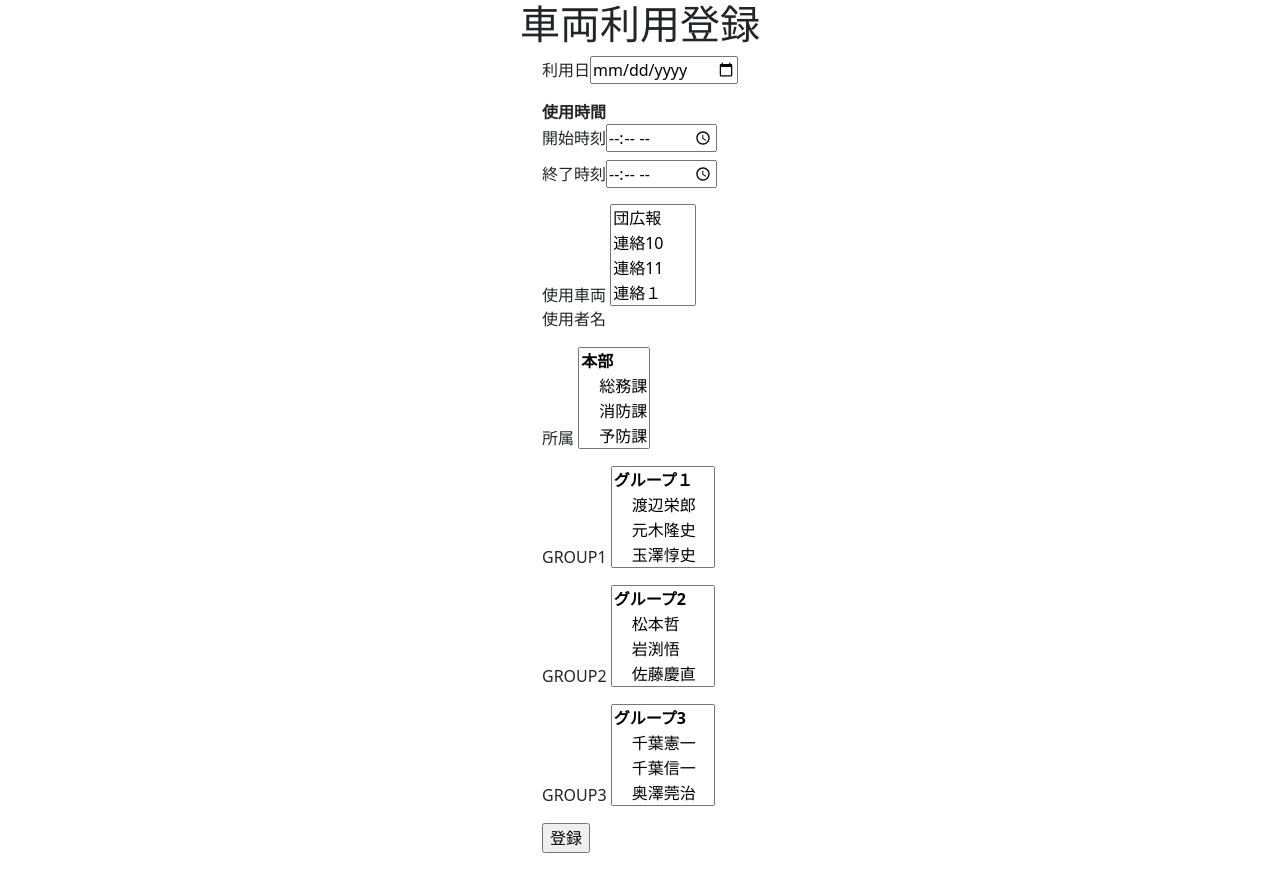
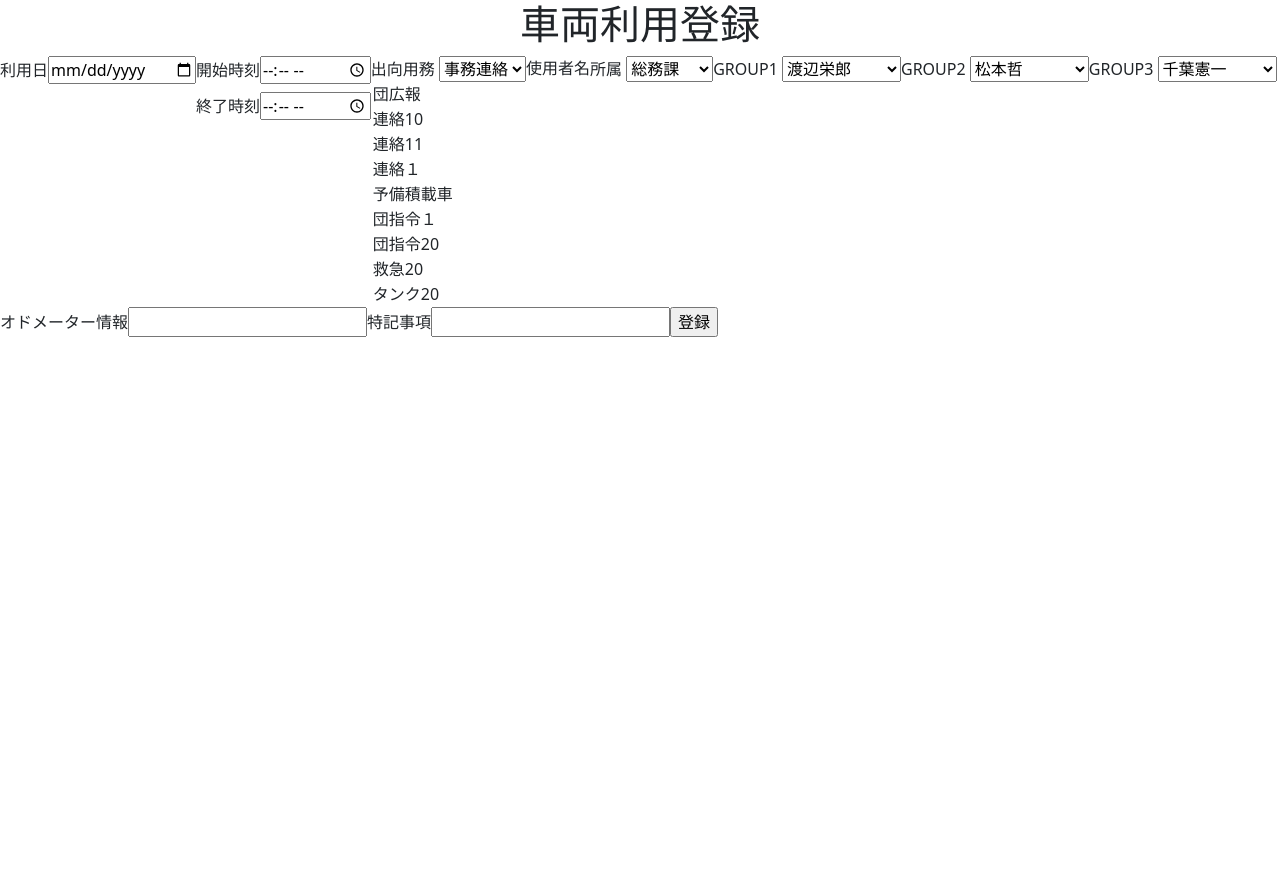
Before and after one commit to python44444/oos, a Flask app: page /register in a window 1280 px wide. After the commit the page ends 337 px from the top, so only its background shows below. Run offline with Flask 2, Linux system fonts and the light colour scheme.

Commit message:
registerupdata

```diff
--- a/templates/register.html
+++ b/templates/register.html
@@ -3,18 +3,33 @@
 {% extends "layout.html" %}
 {% block content %}
 <h1>車両利用登録</h1>
-<form action="/" method="post" enctype="multipart/form-data">
+<form action="/" method="post" enctype="multipart/form-data" class="d-flex flex-wrap">
     <p>
         <lavel>利用日<input type="date" name="use_date"></lavel>
     </p>
-
+    <p>
     <dl>
-            <dt>使用時間</dt>
+        <!-- <dt>使用時間</dt> -->
         <dd>開始時刻<input type="time" name="start_time"></dd>
         <dd>終了時刻<input type="time" name="ending_time"></dd>
+
     </dl>
-            <lavel>使用車両</lavel>
-                <select name="car_select" class="sel" multiple>
+    </p>
+    <lavel>出向用務
+        <select name="select" class="sel">
+            <!-- <option value="../images/25233238_s.jpg">1</option> -->
+            <option value="001">事務連絡</option>
+            <option value="002">予防業務</option>
+            <option value="003">庶務業務</option>
+            <option value="004">安泰業務</option>
+            <option value="005">救急業務</option>
+            <option value="005">総務課</option>
+            <option value="005">防災課</option>
+            <option value="005">予防課</option>
+            <option value="005">消防課</option>
+            <option value="005">他所属</option>
+            <lavel>使用車両
+                <select name="car_select" class="sel">
                     <!-- <option value="../images/25233238_s.jpg">1</option> -->
                     <option value="car">団広報</option>
                     <option value="car2">連絡10</option>
@@ -26,11 +41,12 @@
                     <option value="car8">救急20</option>
                     <option value="car9">タンク20</option>
                 </select>
+            </lavel>
             <p>
                 <lavel>使用者名</lavel>
             <p>
                 <lavel>所属</lavel>
-                            <select name="department" multiple>
+                <select name="department">
                     <optgroup label="本部">
                         <option value="001">総務課</option>
                         <option value="002">消防課</option>
@@ -44,7 +60,7 @@
         </p>
         <P>
             <lavel>GROUP1</lavel>
-                            <select name="department2" multiple>
+            <select name="department2">
                 <optgroup label="グループ１">
                     <option value="001">渡辺栄郎</option>
                     <option value="002">元木隆史</option>
@@ -63,7 +79,7 @@
         </P>
         <p>
             <lavel>GROUP2</lavel>
-                            <select name="department2" multiple>
+            <select name="department2">
                 <optgroup label="グループ2">
                     <option value="001">松本哲</option>
                     <option value="002">岩渕悟</option>
@@ -84,7 +100,7 @@
         </p>
         <p>
             <lavel>GROUP3</lavel>
-                            <select name="department3" multiple>
+            <select name="department3">
                 <optgroup label="グループ3">
                     <option value="001">千葉憲一</option>
                     <option value="002">千葉信一</option>
@@ -105,17 +121,16 @@
             </select>
         </p>
         </select>
-    <!-- <p>
 
-        <lavel>部署名<input type="date" name="use_date"></lavel>
-    </p>
-    <p>
-        <lavel>使用者名<input type="text" name="user_name"></lavel>
-    </p>
         <p>
             <lavel>オドメーター情報<input type="text" name="odometer"></lavel>
-    </p> -->
+        </p>
         <!-- upload.html転送未入力 -->
+        <p>
+
+            <lavel>特記事項<input type="txet" name="txet"></lavel>
+        </p>
+
         <p><input type="submit" value="登録" name="register_sbmit"></p>
 </form>
 {% endblock %}
```
Lines whose indentation alone changed are shown as unchanged.
